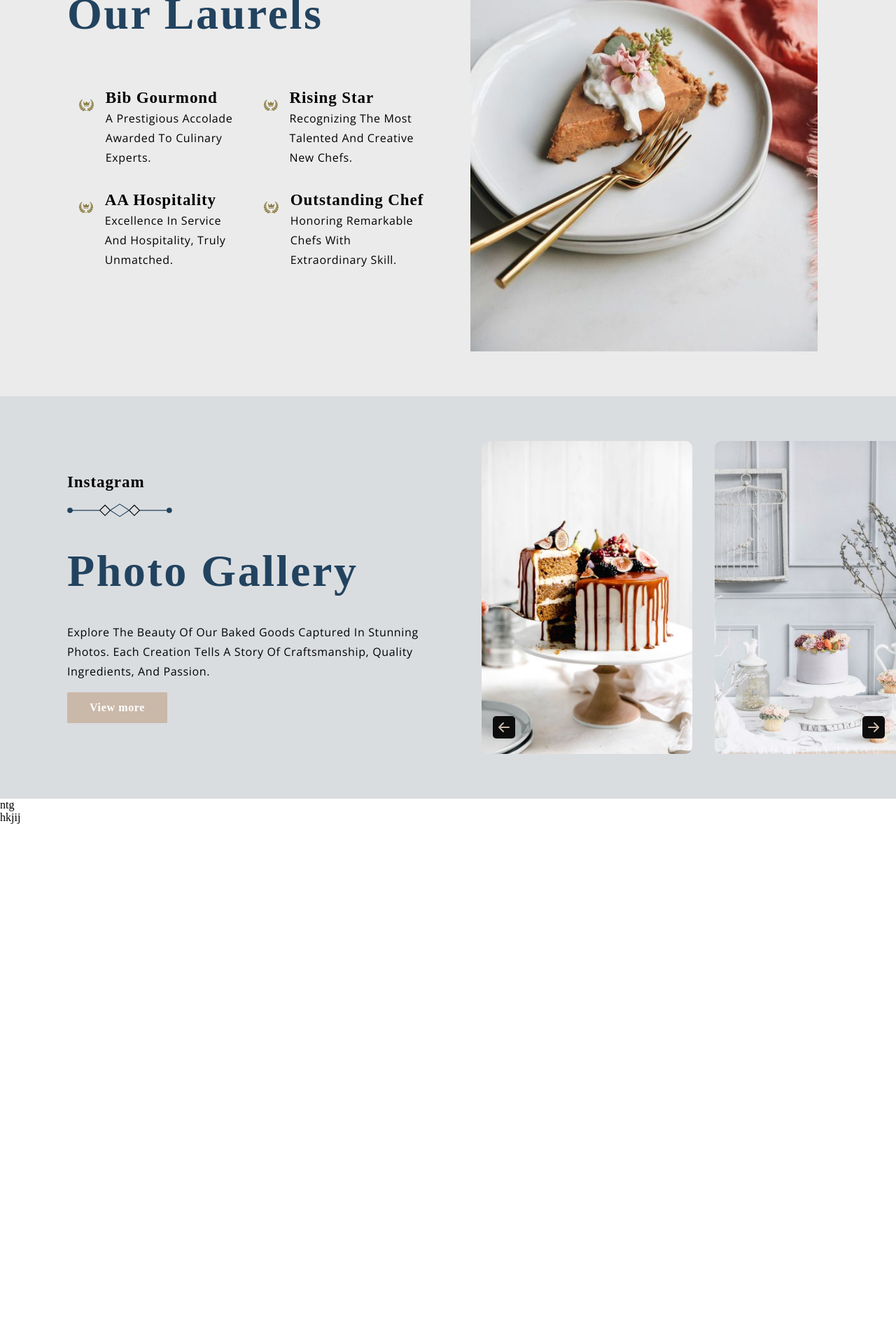
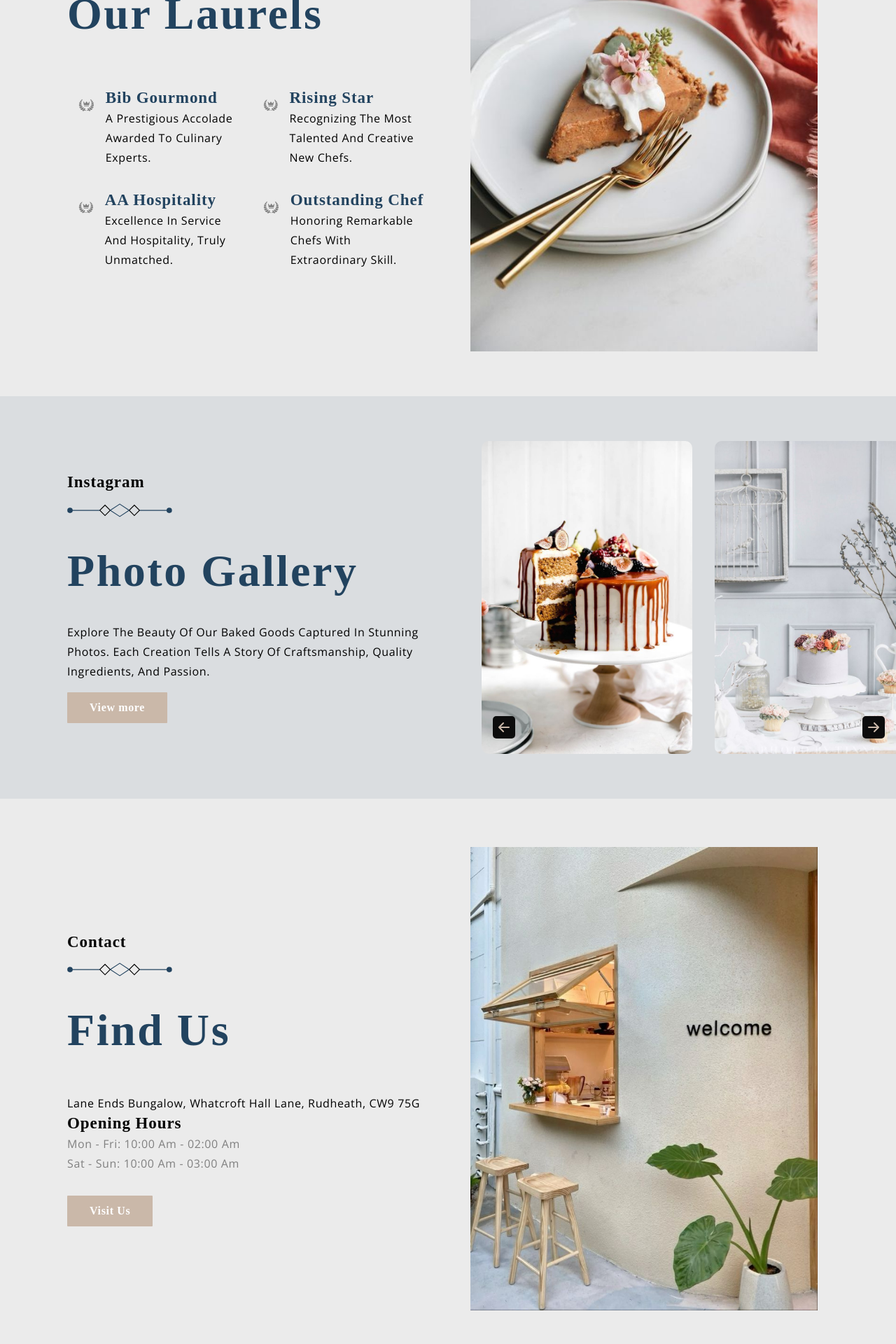
Before and after one commit to hafsachenni/Modern_Pastry_Website, a React (Create React App) app: page / in a window 1280 px wide. Shown: the part 5180-7100 px from the top of the page at 70% size. Before the commit the page ends 6357 px from the top, so only its background shows below. Built offline with nearby package versions, Linux system fonts and the light colour scheme; the HTML template or start-up script is replaced by a standard one; a web font is replaced by a local one.

Commit message:
added find us section and updates styling across components

```diff
--- a/src/constants/images.js
+++ b/src/constants/images.js
@@ -14,6 +14,9 @@ import gallery1 from '../assets/gallery1.webp';
 import gallery2 from '../assets/gallery2.webp';
 import gallery3 from '../assets/gallery3.webp';
 import gallery4 from '../assets/gallery4.webp';
+import findus from '../assets/findus.webp';
+
+
 export default {
   cake,
   glazed,
@@ -30,5 +33,6 @@ export default {
   gallery1,
   gallery2,
   gallery3,
-  gallery4
+  gallery4,
+  findus
 };
--- a/src/container/FindUs/FindUs.jsx
+++ b/src/container/FindUs/FindUs.jsx
@@ -1,9 +1,26 @@
-import React from 'react'
+import React from 'react';
+import { SubHeadingmenu } from '../../components';
+import {images} from '../../constants';
+
 
 const FindUs = () => {
   return (
-    <div>
-      ntg
+    <div id='contact' className='app__bg app__wrapper section__padding'>
+      <div className='app__wrapper_info'>
+        <SubHeadingmenu title='Contact'/>
+        <h1 className="headtext__cormorant" style={{marginBottom: '3rem'}}>Find Us</h1>
+        <div className="app__wrapper-content">
+          <p className='p__opensans' style={{color: 'black'}}>Lane Ends Bungalow, Whatcroft Hall Lane, Rudheath, CW9 75G</p>
+          <p className="p__cormorant" style={{color: 'black'}}>Opening Hours</p>
+          <p className='p__opensans' style={{color: 'gray'}}>Mon - Fri: 10:00 am - 02:00 am</p>
+          <p className='p__opensans' style={{color: 'gray'}}>Sat - Sun: 10:00 am - 03:00 am</p>
+        </div>
+        <button type='button' className='custom__button-bg' style={{ marginTop: '2rem' }}>Visit Us</button>
+      </div>
+
+      <div className='app__wrapper_img'>
+        <img src={images.findus} alt='visit us'/>
+      </div>
     </div>
   )
 }
--- a/src/container/Laurels/Laurels.jsx
+++ b/src/container/Laurels/Laurels.jsx
@@ -8,10 +8,10 @@ import { GiLaurelCrown } from "react-icons/gi";
 
 const AwardCard = ({award: {title, subtitle}}) => (
   <div className='app__laurels_awards-card'>
-    <GiLaurelCrown style={{color: '#8b7b40'}} className='app__laurels_awards-card_icons'/>
+    <GiLaurelCrown style={{color: 'gray'}} className='app__laurels_awards-card_icons'/>
 
     <div className='app__laurels_awards-card_content'>
-      <p className="p__cormorant" style={{color: 'black'}} >{title}</p>
+      <p className="p__cormorant" style={{color: '#22435f'}} >{title}</p>
       <p className="p__opensans" style={{color: 'black'}}>{subtitle}</p>
     </div>
 
@@ -24,7 +24,7 @@ const Laurels = () => {
     <div className='app__bg app__wrapper section__padding' id='awards'>
       <div className='app__wrapper_info'>
         <SubHeadingmenu title='Awards & recognition'/>
-        <h1 className='headtext__cormorant'>Our Laurels</h1>
+        <h1 className='headtext__cormorant' style={{color: '#22435f'}}>Our Laurels</h1>
 
 
         <div className='app__laurels_awards'>
```
Also changed, not shown: src/assets/findus.webp (added).
